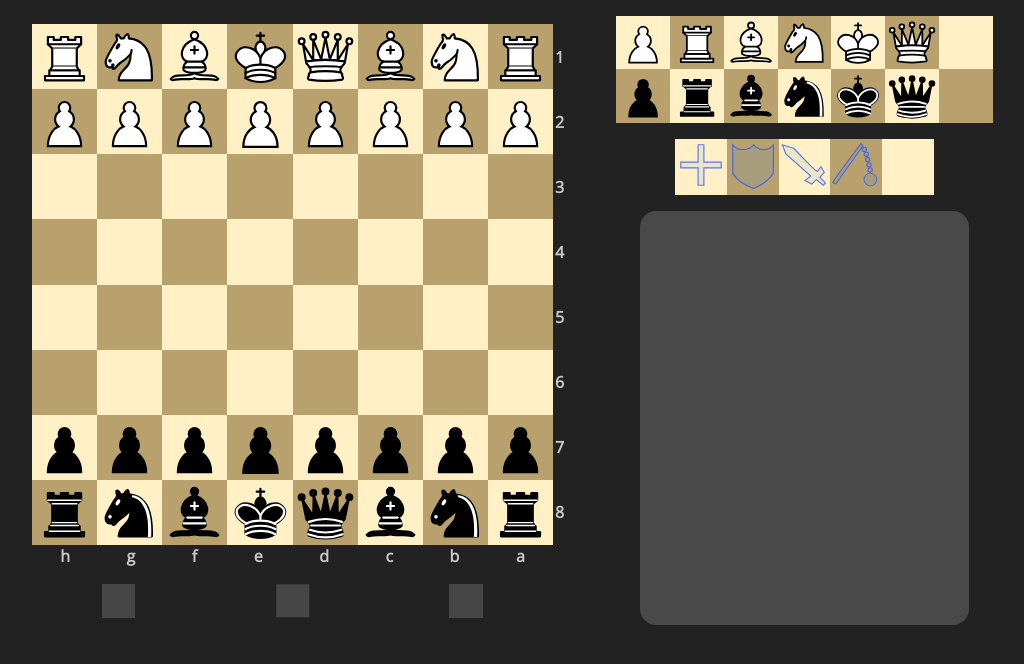
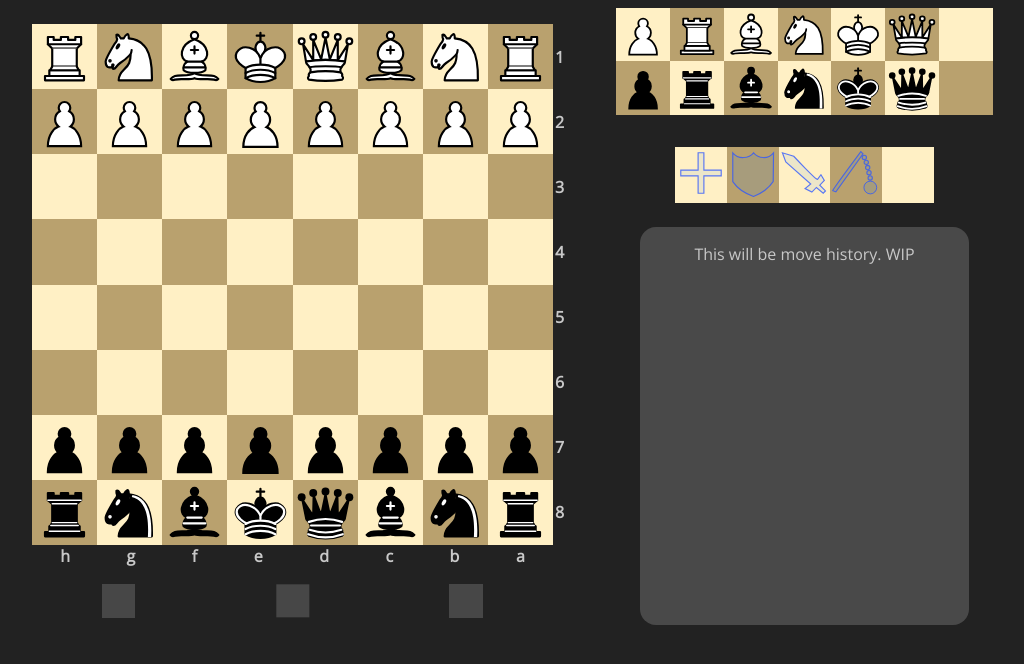
Before and after one commit to ng-tony/Chess-Battle, a React (Create React App) app: page / in a window 1280 px wide. Shown: the top 664 px of the page, without its empty margins (112-1136 px from the left). Built offline with nearby package versions, Linux system fonts and the light colour scheme; grey boxes are pictures that could not be loaded.

Commit message:
Cleaned debug messages

```diff
--- a/src/App.scss
+++ b/src/App.scss
@@ -26,7 +26,7 @@
     padding: 0 0 1em 0;
     .editor {
       width: 80%;
-      // margin: 0 0 2em 0;
+      margin: 0 0 2em 0;
     }
     .powerup-editor {
       width: 55%;
--- a/src/GameLogic.ts
+++ b/src/GameLogic.ts
@@ -117,7 +117,6 @@ export const validateMove = (
     to: number,
     squares: (PieceData | null)[],
     ):boolean => {
-        console.log("from from", squares[from])
     if(squares[from] === null || squares[from] === undefined) return false;
     let moveStratData = moveStrategies.get(squares[from]!.type)
     moveStratData = expandRecurringMoves(from, moveStratData!, squares);
--- a/src/components/Board.tsx
+++ b/src/components/Board.tsx
@@ -49,7 +49,6 @@ const Board: React.FC<BoardProps> = ({
 
     const editPowerUp = (id:number) => {
         if (selectedSquare?.powerUp?.type === PowerUpType.Clear) {
-            console.log(squares[id]?.powerUps)
             if(squares[id]?.powerUps.length !== 0) removePower(id)
         }
         else addPower(id, selectedSquare.powerUp!)
@@ -65,7 +64,6 @@ const Board: React.FC<BoardProps> = ({
                         makeMove(dropInfo.id!, id)
                         break
                     case DropInfoType.editSquare:
-                        console.log(decodePiece(dropInfo.letters!))
                         editSquare(id, decodePiece(dropInfo.letters!))
                         break
                     case DropInfoType.addPowerUp:
--- a/src/components/History.tsx
+++ b/src/components/History.tsx
@@ -2,7 +2,7 @@ import './History.scss'
 const History = () => {
     return (
         <div className="history">
-
+            <p style={{textAlign: "center", color:"rgb(200, 200, 200)"}}>This will be move history. WIP</p>
         </div>
         )
 }
--- a/src/containers/SoundMaker.tsx
+++ b/src/containers/SoundMaker.tsx
@@ -33,7 +33,6 @@ const SoundMaker: React.FC<SoundMakerProps> = ({squares}) => {
     let pieceMoved = false;
     for (let [i, square] of squares.entries()){
         if (square === null) continue;
-        console.log(i, square)
         if (prevSquares[i] === null) {
             pieceMoved = true;
             break;
```
